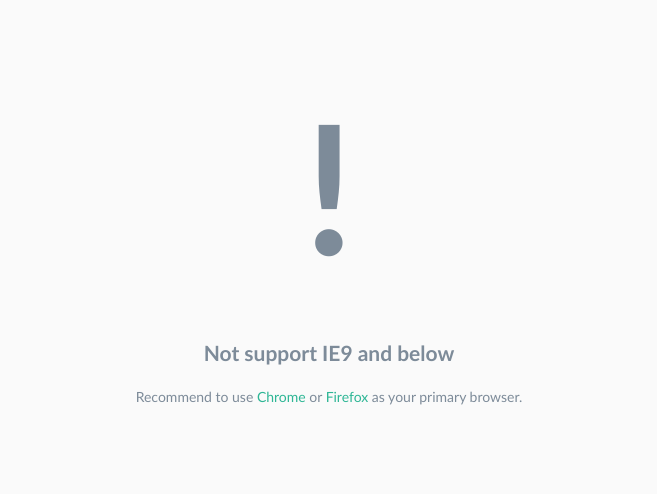
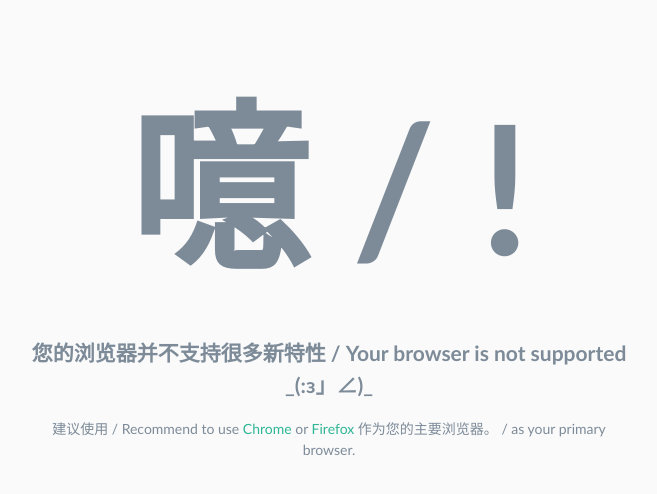
Before and after one commit to anqurvanillapy/ice1000.github.io, a Jekyll site: the page ie.html, which Jekyll copies as it is, in a window 1280 px wide. Shown: the top 494 px of the page, without its empty margins (311-968 px from the left). Built offline with Jekyll 4.4.1, drawn with Linux system fonts in a browser that asks for light colours.

Commit message:
河灯第一次来到冰封王国

```diff
--- a/ie.html
+++ b/ie.html
@@ -2,7 +2,7 @@
    "http://www.w3.org/TR/xhtml1/DTD/xhtml1-transitional.dtd">
 <html xmlns="http://www.w3.org/1999/xhtml" xml:lang="en" lang="en">
 <head>
-    <title>Not support IE9 and below</title>
+    <title>不支持的浏览器 / Not support IE9 and below | 千里冰封与河灯</title>
     <meta http-equiv="Content-Type" content="text/html; charset=utf-8" />
     <meta name="robots" content="noindex" />
     <style type="text/css">
@@ -28,8 +28,9 @@
     </style>
 </head>
 <body>
-    <h1>!</h1>
-    <h2>Not support IE9 and below</h2>
-    <p>Recommend to use <a href="https://www.chrome.com" target="_blank">Chrome</a> or <a href="http://www.mozilla.org" target="_blank">Firefox</a> as your primary browser.</p>
+    <h1>噫 / !</h1>
+    <h2>您的浏览器并不支持很多新特性 / Your browser is not supported _(:з」∠)_</h2>
+    <p>建议使用 / Recommend to use <a href="https://www.chrome.com" target="_blank">Chrome</a> or <a href="http://www.mozilla.org" target="_blank">Firefox</a> 作为您的主要浏览器。 / as your primary browser.</p>
+    <!-- 360腾讯UC各种奇葩浏览器拒绝 -->
 </body>
 </html>
```
